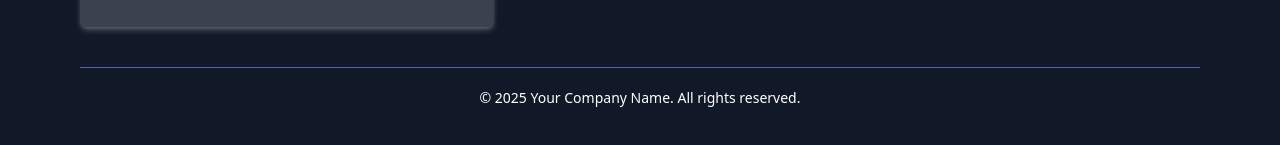
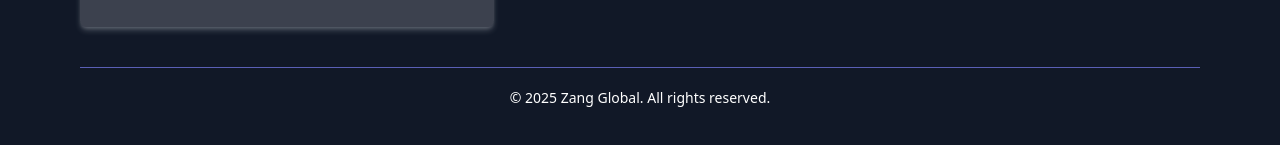
Before and after one commit to dmahub-tech/zangglobal, a React (Vite) app: page /search in a window 1280 px wide. Shown: the part 1355-1500 px from the top of the page. Built offline with nearby package versions, Linux system fonts and the light colour scheme; no server answers.

Commit message:
final push

```diff
--- a/src/components/user/Landing/Footer.jsx
+++ b/src/components/user/Landing/Footer.jsx
@@ -247,7 +247,7 @@ const Footer = () => {
       {/* Copyright */}
 
       <div className="mt-10 text-center text-sm border-t border-mutedPrimary pt-5">
-        &copy; {new Date().getFullYear()} Your Company Name. All rights
+        &copy; {new Date().getFullYear()} Zang Global. All rights
         reserved.
       </div>
     </footer>
```
